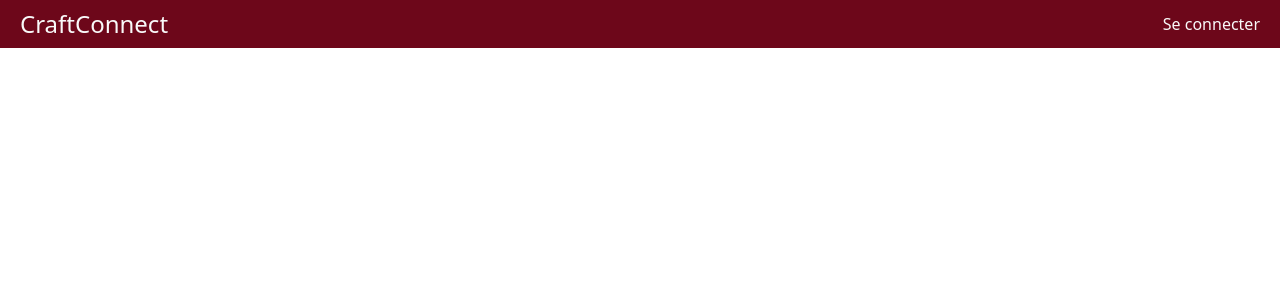
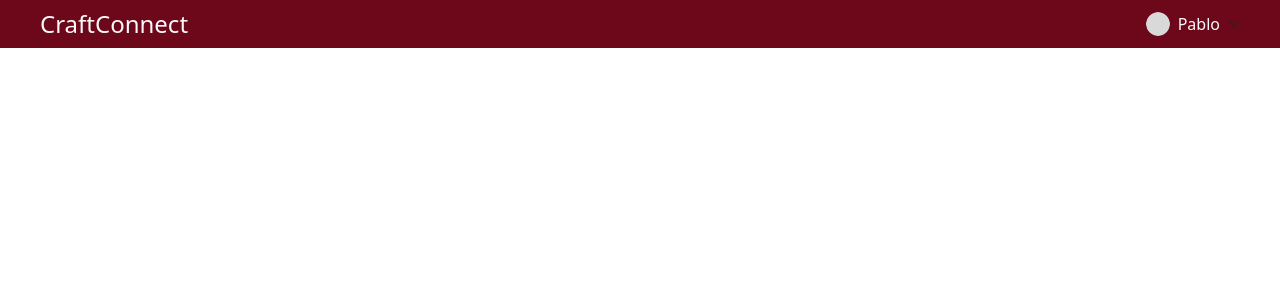
Before and after one commit to AVNOV/CraftConnect, a Next.js app: page / in a window 1280 px wide. Shown: the top 300 px of the page. Built offline with nearby package versions, Linux system fonts and the light colour scheme.

Commit message:
front(layout): Layout as connected user

```diff
--- /dev/null
+++ b/components/Header/ProfileButton/DropdownList/Item/index.tsx
@@ -0,0 +1,27 @@
+import Link from "next/link";
+import { useRouter } from "next/router";
+
+type props = {
+  text: string;
+  href: string;
+};
+
+export default function Item({ text, href }: props) {
+  const router = useRouter();
+  const handleClick = () => {
+    if(href !== '/logout') {
+        router.push(href);
+    } else {
+
+    }
+  };
+
+  return (
+    <li
+      onClick={handleClick}
+      className="flex items-center w-36 h-11 pl-3 hover:bg-grey transition-colors cursor-pointer"
+    >
+      {text}
+    </li>
+  );
+}
--- a/components/Header/ProfileButton/DropdownList/index.tsx
+++ b/components/Header/ProfileButton/DropdownList/index.tsx
@@ -1,7 +1,78 @@
+import { useRef, useMemo } from "react";
+import { UserType } from "../../../../types/UserType";
+
+import Image from "next/image";
+
+import arrow_icon from "../../../../assets/icons/arrow_icon.svg";
+import profile_picture from "../../../../assets/images/profile_picture.png";
+import Item from "./Item";
+
 export default function DropdownList() {
-    return (
-        <div>
+  const dropdownRef = useRef<HTMLUListElement>(null);
+  const arrowRef = useRef<HTMLImageElement>(null);
 
-        </div>
-    )
+  const listItems = useMemo(
+    () => [
+      {
+        text: "Profile",
+        href: "/profile",
+      },
+      {
+        text: "Mes rendez-vous",
+        href: "/rendezvous",
+      },
+      {
+        text: "Logout",
+        href: "/logout",
+      },
+    ],
+    []
+  );
+  const user: UserType = {
+    firtname: "Pablo",
+    lastname: "Neruda",
+    email: "pablo.neruda@gmail.com",
+  };
+
+  const openDropdown = () => {
+    const dropdown: HTMLUListElement = dropdownRef.current!;
+    const arrow: HTMLImageElement = arrowRef.current!;
+
+    if (dropdown.style.opacity === "1") {
+      dropdown.style.opacity = "0";
+      arrow.style.transform = "rotateX(0deg)";
+    } else {
+      dropdown.style.opacity = "1";
+      arrow.style.transform = "rotateX(180deg)";
+    }
+  };
+
+  const displayListItems = listItems.map((item, index) => (
+    <Item key={index} text={item.text} href={item.href} />
+  ));
+
+  return (
+    <div className="relative flex justify-center">
+      <div onClick={openDropdown} className="flex space-x-2 cursor-pointer">
+        <Image
+          className="rounded-full w-6 h-6"
+          src={profile_picture}
+          alt="profile picture"
+        />
+        <span>{user.firtname}</span>
+        <Image
+          ref={arrowRef}
+          className="w-3 transition-transform duration-700"
+          src={arrow_icon}
+          alt="arrow"
+        />
+      </div>
+      <ul
+        ref={dropdownRef}
+        className="absolute z-10 bg-white mt-2 overflow-hidden text-sm opacity-0 top-full text-black shadow-dropdownlist rounded transition-opacity duration-500"
+      >
+        {displayListItems}
+      </ul>
+    </div>
+  );
 }
--- a/components/Header/ProfileButton/index.tsx
+++ b/components/Header/ProfileButton/index.tsx
@@ -5,7 +5,7 @@ export default function ProfileButton() {
   const isLoggedIn = false;
   return (
     <div>
-      {isLoggedIn ? <DropdownList /> : <Link href="/login">Se connecter</Link>}
+      {!isLoggedIn ? <DropdownList /> : <Link href="/login">Se connecter</Link>}
     </div>
   );
 }
--- a/components/Header/index.tsx
+++ b/components/Header/index.tsx
@@ -4,7 +4,7 @@ import ProfileButton from "./ProfileButton";
 export default function Header() {
   return (
     <header className="w-full bg-red">
-      <nav className="flex justify-between items-center text-white px-5 py-2">
+      <nav className="flex justify-between items-center text-white px-10 py-2">
         <Link href='/' className="text-2xl">CraftConnect</Link>
         <ProfileButton />
       </nav>
--- /dev/null
+++ b/types/UserType.ts
@@ -0,0 +1,5 @@
+export type UserType = {
+    firtname: string;
+    lastname: string;
+    email: string;
+}
```
Also changed, not shown: assets/icons/arrow_icon.svg (added), assets/images/profile_picture.png (added).
